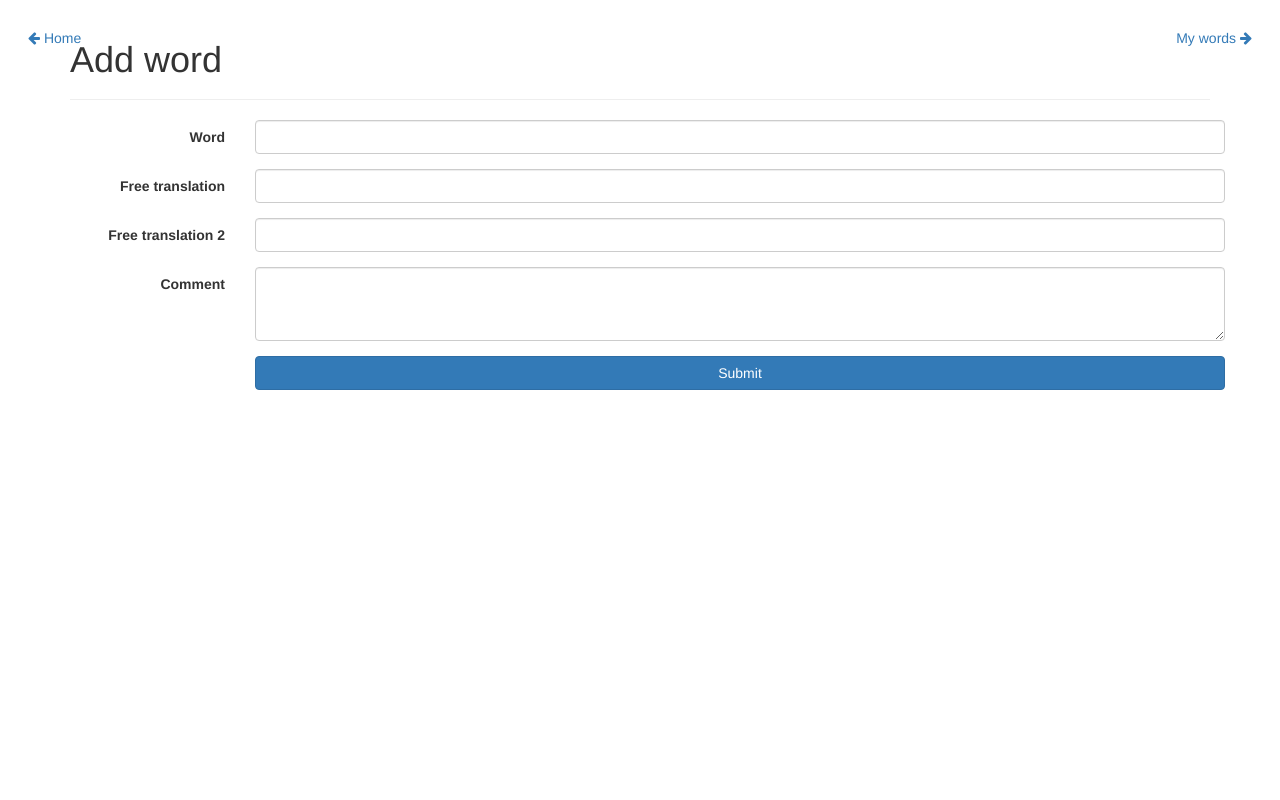
After one commit to Typecraft/word_interface, a Django app: page /word in a window 1280 px wide. The commit adds this page. Run offline with Django 3.2, Linux system fonts and the light colour scheme; the visitor is signed in with stand-in values (Sample User, id 1); some libraries are stand-ins or nearby versions.

Commit message:
Added login screen, home screen and addword

```diff
--- /dev/null
+++ b/words/static/words/base.css
@@ -0,0 +1,15 @@
+html, body{
+    padding: 0;
+    margin: 0;
+    height: 100%;
+}
+.back{
+    position: fixed;
+    top: 2em;
+    left: 2em;
+}
+.forward{
+    position: fixed;
+    top: 2em;
+    right: 2em;
+}
--- a/words/static/words/words.css
+++ b/words/static/words/words.css
@@ -1,13 +1,3 @@
 textarea{
     resize: vertical;
 }
-
-.back{
-    position: fixed;
-    top: 1em;
-    left: 1em;
-}
-
-.back i{
-
-}
--- /dev/null
+++ b/words/templates/words/addword.html
@@ -0,0 +1,62 @@
+{% extends "words/base.html" %}
+{% load static %}
+
+{% block head %}
+    <script src="{% static "words/words.js" %}"></script>
+    <link rel="stylesheet" href="{% static "words/words.css" %}">
+{% endblock %}
+
+{% block body %}
+    <div class="back">
+        <a href="/"><i class="fa fa-arrow-left"></i> <span>Home</span></a>
+    </div>
+    <div class="forward">
+        <a href="/my-words"><span>My words</span>&nbsp;<i class="fa fa-arrow-right"></i></a>
+    </div>
+    <div class="words container">
+        <div class="page-header">
+            <h1>Add word</h1>
+        </div>
+        <div class="row">
+            <div class="words__recent">
+
+            </div>
+        </div>
+        <div class="row">
+            <div class="words__new">
+                <form action="/word" method="POST" class="form-horizontal">
+                    {% csrf_token %}
+                    <div class="form-group">
+                        <label class="col-sm-2 control-label" for="wordInput">Word</label>
+                        <div class="col-sm-10">
+                            <input type="text" class="form-control" id="wordInput" name="word">
+                        </div>
+                    </div>
+                    <div class="form-group">
+                        <label class="col-sm-2 control-label" for="freeTrans">Free translation</label>
+                        <div class="col-sm-10">
+                            <input type="text" class="form-control" id="freeTrans" name="freeTrans">
+                        </div>
+                    </div>
+                    <div class="form-group">
+                        <label class="col-sm-2 control-label" for="freeTrans2">Free translation 2</label>
+                        <div class="col-sm-10">
+                            <input type="text" class="form-control" id="freeTrans2" name="freeTrans2">
+                        </div>
+                    </div>
+                    <div class="form-group">
+                        <label class="col-sm-2 control-label" for="comment">Comment</label>
+                        <div class="col-sm-10">
+                            <textarea rows="3" class="form-control" id="comment" name="comment"></textarea>
+                        </div>
+                    </div>
+                    <div class="form-group">
+                        <div class="col-sm-10 col-sm-offset-2">
+                            <button type="submit" class="btn btn-primary btn-block">Submit</button>
+                        </div>
+                    </div>
+                </form>
+            </div>
+        </div>
+    </div>
+{% endblock %}
--- a/words/templates/words/base.html
+++ b/words/templates/words/base.html
@@ -1,3 +1,4 @@
+{% load static %}
 <!DOCTYPE html>
 <html lang="en">
 <head>
@@ -11,6 +12,8 @@
     <link rel="stylesheet" href="https://maxcdn.bootstrapcdn.com/font-awesome/4.7.0/css/font-awesome.min.css">
     <link rel="stylesheet" href="https://maxcdn.bootstrapcdn.com/bootswatch/3.3.7/darkly/bootstrap.min.css">
     <script src="https://maxcdn.bootstrapcdn.com/bootstrap/3.3.7/js/bootstrap.min.js"></script>
+
+    <link rel="stylesheet" href="{% static 'words/base.css' %}">
     {% block head %}
 
     {% endblock %}
--- a/words/urls.py
+++ b/words/urls.py
@@ -2,5 +2,10 @@ from django.conf.urls import url
 
 from . import views
 urlpatterns = [
-    url(r'^$', views.index, name='index')
+    url(r'^$', views.index, name='index'),
+    url(r'^login$', views.login_user, name='login'),
+    url(r'^logout$', views.logout, name='logout'),
+    url(r'^word$', views.word, name='word'),
+    url(r'^home$', views.home, name='home'),
+    url(r'^my-words$', views.my_words, name='mywords'),
 ]
--- a/words/views.py
+++ b/words/views.py
@@ -1,6 +1,95 @@
-from django.shortcuts import render
+from django.contrib.auth import authenticate, login
+from django.contrib.auth.decorators import login_required
+from django.core.paginator import Paginator, PageNotAnInteger, EmptyPage
+from django.http import HttpResponse
+from django.shortcuts import render, redirect
+
+# Create your views here.
+from django.urls import reverse
+
+from words.forms import WordForm
+from words.models import Word
 
 
-# Create your views here.
 def index(request):
-    return render(request, 'words/index.html')
+    """
+    Renders the home
+    :param request:
+    :return:
+    """
+    if request.user.is_authenticated:
+        return redirect('/home')
+    return redirect('/login')
+
+
+def login_user(request):
+    if request.method == "POST":
+        username = request.POST['username']
+        password = request.POST['password']
+
+        user = authenticate(username=username, password=password)
+        if user is not None:
+            login(request, user)
+        return redirect('/home')
+    else:
+        return render(request, 'words/login.html')
+
+
+def logout(request):
+    if request.user.is_authenticated:
+        logout(request)
+
+    return redirect('/login')
+
+
+@login_required
+def home(request):
+    return render(request, 'words/home.html')
+
+
+@login_required
+def word(request):
+    """
+    If the method is GET, we render the add-word view.
+    If the method is POST we create a new word.
+    :param request:
+    :return:
+    """
+    if request.method == "GET":
+        return render(request, 'words/addword.html')
+    elif request.method == "POST":
+        form = WordForm(request.POST)
+
+        if form.is_valid():
+            model = Word(
+                word=form.cleaned_data['word'],
+                freeTrans=form.cleaned_data['freeTrans'],
+                freeTrans2=form.cleaned_data['freeTrans2'],
+                comment=form.cleaned_data['comment'],
+                owner_id=1
+            )
+            model.save()
+        return render(request, 'words/addword.html')
+    else:
+        return HttpResponse(status=409)
+
+
+@login_required
+def my_words(request):
+    """
+    Renders an overview over my words, with pagination
+    :param request:
+    :return:
+    """
+    words_all = Word.objects.filter(owner_id=1)
+    paginator = Paginator(words_all, 50)
+    page = request.GET.get('page')
+
+    try:
+        words = paginator.page(page)
+    except PageNotAnInteger:
+        words = paginator.page(1)
+    except EmptyPage:
+        words = paginator.page(paginator.num_pages)
+
+    return render(request, 'words/mywords.html', {'words': words})
```
Also changed, not shown: words/forms.py (added, +12 -0 lines), words/models.py (+5 -2 lines), words/static/words/login.css (added, +11 -0 lines), words/templates/words/editword.html (renamed from words/templates/words/index.html, +9 -5 lines), words/templates/words/home.html (+11 -0 lines), words/templates/words/login.html (added, +27 -0 lines), words/templates/words/mywords.html (added, +24 -0 lines).
